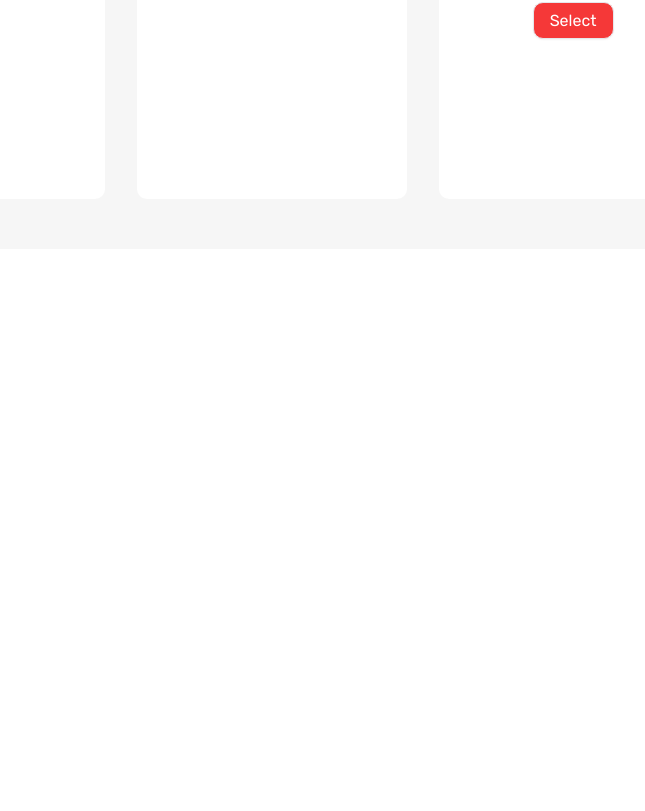
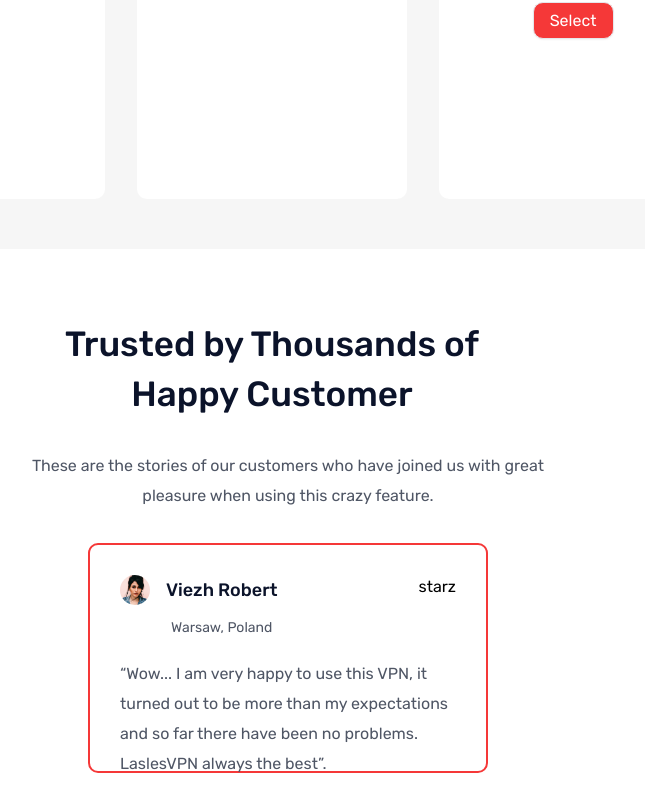
Before and after one commit to jsonwamuyu/LaslesVPN_app, a Next.js app: page / in a window 1280 px wide. Shown: the part 1737-2548 px from the top of the page, without its empty margins (368-1013 px from the left). Before the commit the page ends 1986 px from the top, so only its background shows below. Built offline with nearby package versions, Linux system fonts and the light colour scheme.

Commit message:
Added Testimonials sections

```diff
--- /dev/null
+++ b/app/conponents/Customers.tsx
@@ -0,0 +1,34 @@
+import React from 'react'
+
+const Customers = () => {
+  return (
+    <section className='sm:px-[3rem] sm:space-x-8 justify-start
+    md:px-[6rem] lg:px-[12rem] items-center flex flex-col space-y-8 py-[70px]'>
+        <h2 className='leading-[50px] text-[35px] font-medium sm:max-w-[450px] text-center'>Trusted by Thousands of Happy Customer</h2>
+        <p className='text-[1rem] leading-[30px] font-normal sm:max-w-[555px] text-center'>
+            These are the stories of our customers who have joined us with great pleasure when using this crazy feature.</p>
+        <div className='items-center flex justify-center flex-col space-y-8 sm:space-y-0 sm:flex-row sm:space-x-8'>
+            <article className='w-full sm:w-[400px] sm:h-[230px] space-y-4 bg-white rounded-[10px] p-[30px] border-[2px] border-[#F53838]'>
+                <div className='flex justify-between flex-row'>
+                    <div className='flex flex-row space-x-4 items-start justify-start'>
+                        <div className='flex items-center justify-center'>
+                            <img src="/lady3.jpg" alt="" className='rounded-full h-[30px] w-[30px] object-cover'/>
+                        </div>
+                        <div className='flex flex-col space-y-2 items-center text-center'>
+                            <h4 className='text-[18px] leading-[30px] font-medium'>Viezh Robert</h4>
+                            <p className='text-[14px] leading-[30px]'>Warsaw, Poland</p>
+                        </div>
+                    </div>
+                    <div>starz</div>
+                </div>
+                <p className='sm:max-w-[350px] '>
+                    “Wow... I am very happy to use this VPN, it turned out to be more than my expectations
+                     and so far there have been no problems. LaslesVPN always the best”.
+                </p>
+            </article>
+        </div>
+    </section>
+  )
+}
+
+export default Customers
--- a/app/page.tsx
+++ b/app/page.tsx
@@ -6,6 +6,7 @@ import Hero from './conponents/Hero'
 import Burnner from './conponents/Burnner'
 import Features from './conponents/Features';
 import Plan from './conponents/Plan';
+import Customers from './conponents/Customers'
 
 const inter = Inter({ subsets: ['latin'] })
 
@@ -17,6 +18,7 @@ export default function Home() {
       <Burnner />
       <Features />
       <Plan />
+      <Customers />
     </>
   )
 }
```
Also changed, not shown: public/lady3.jpg (added).
